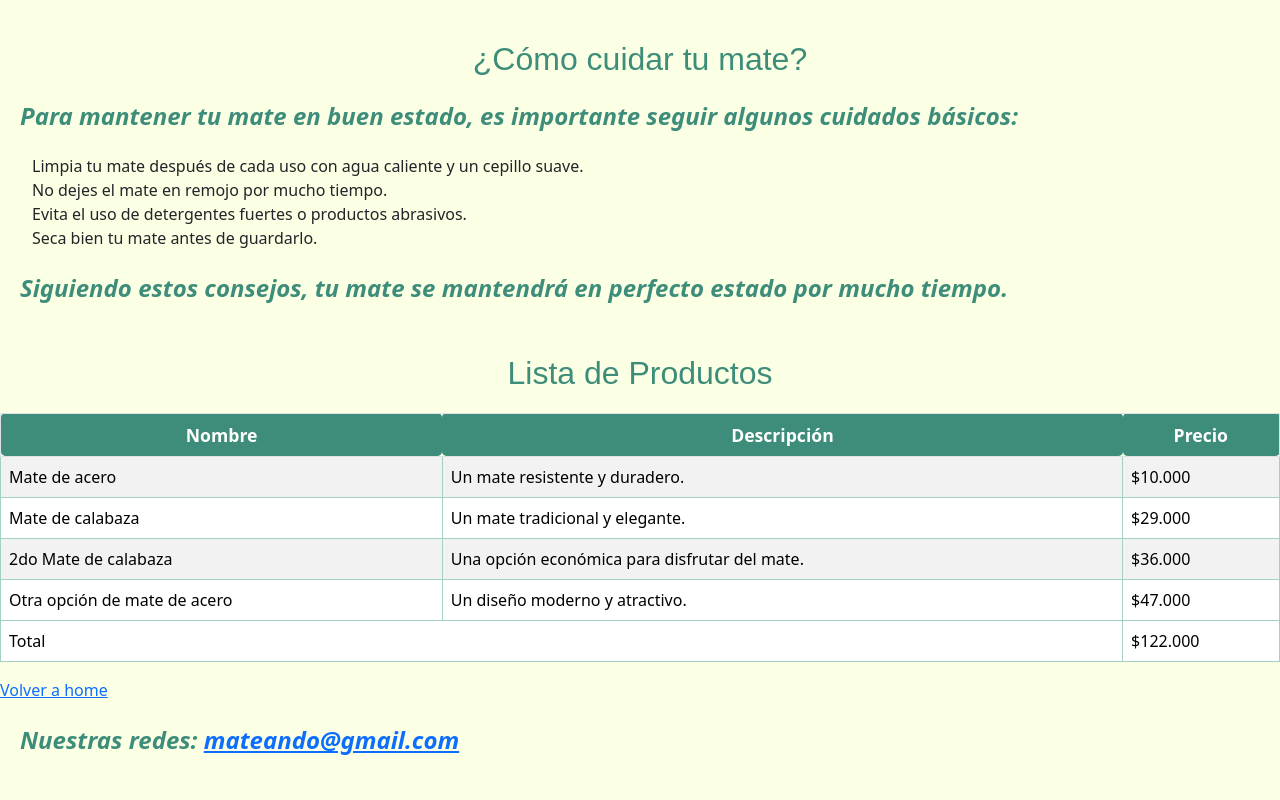
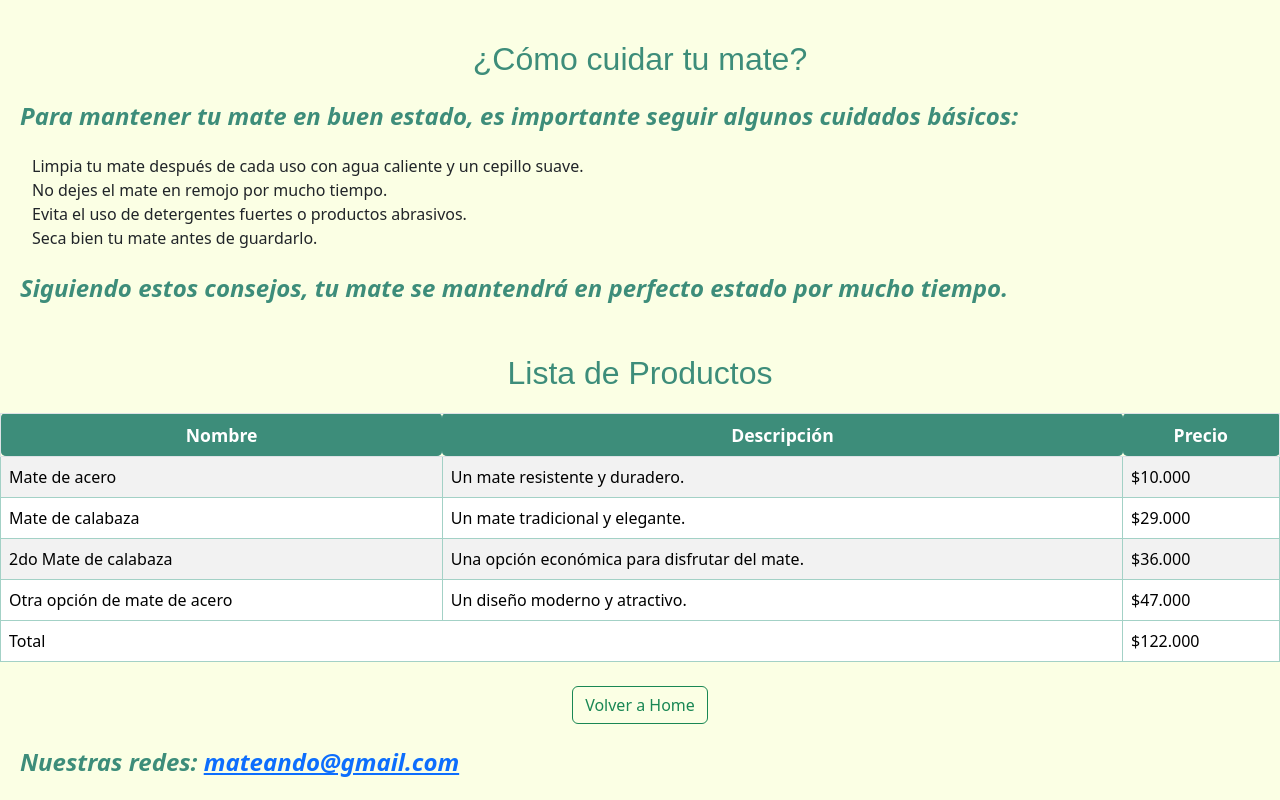
Before and after one commit to Tojohtml98/Mateandoando, a plain HTML site: page pages/productos.html in a window 1280 px wide. Shown: the part 769-1569 px from the top of the page. Before the commit the page ends 1547 px from the top, so only its background shows below. Drawn offline with nearby package versions, Linux system fonts and the light colour scheme.

Commit message:
corrigiendo rutas

```diff
--- a/pages/productos.html
+++ b/pages/productos.html
@@ -107,7 +107,9 @@
       </tfoot>
     </table>
   </section>
-  <a href="index.html">Volver a home</a>
+  <div class="text-center mt-4">
+    <a href="../index.html" class="btn btn-outline-success">Volver a Home</a>
+  </div>
 </main>
 <!--Pie de página (la parte de abajo)-->
 <footer>
@@ -116,7 +118,7 @@
     <p>Nuestras redes: <a href="mailto:mateando@gmail.com" target="_blank">mateando@gmail.com</a></p>
   </div>
 </footer>
-<!--Scripts de bosstrap-->
+<!--Scripts de bootstrap-->
 <script src="https://cdn.jsdelivr.net/npm/@popperjs/core@2.11.6/dist/umd/popper.min.js" integrity="sha384-oBqDVmMz4fnFO9gybB3a5c"></script>
 </body>
 </html>
```
Also changed, not shown: pages/contacto.html (+4 -1 lines), pages/nosotros.html (+1 -1 lines).
